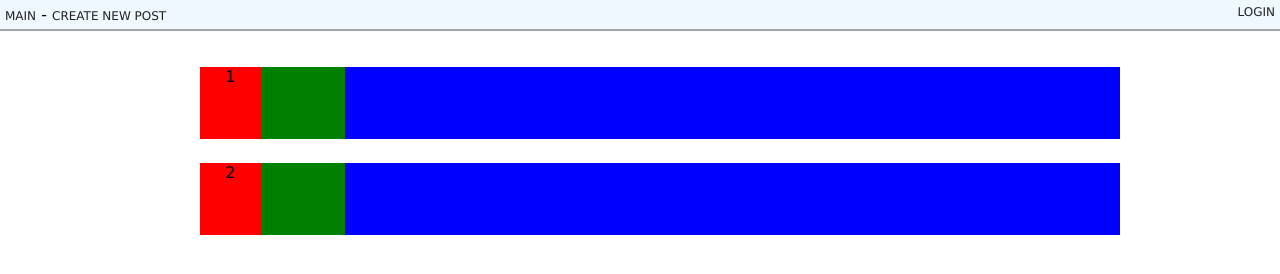
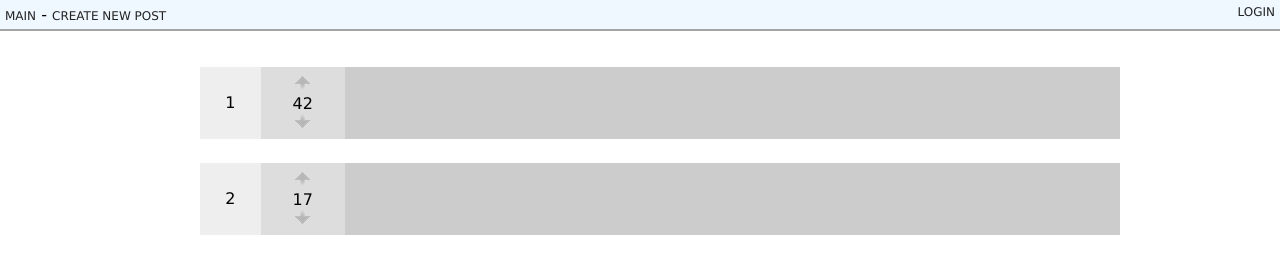
Before and after one commit to balintvecsey/redditfrontend, a plain HTML site: page index.html in a window 1280 px wide. Drawn offline with Linux system fonts and the light colour scheme.

Commit message:
add vote container design

```diff
--- a/index.html
+++ b/index.html
@@ -17,12 +17,30 @@
         <ol>
           <li>
             <div class="vote container">
+              <div class="button">
+                <img class="upvote" src="assets/upvote.png" alt="">
+              </div>
+              <div class="votecounter">
+                <p>42</p>
+              </div>
+              <div class="button">
+                <img class="downvote" src="assets/downvote.png" alt="">
+              </div>
             </div>
             <div class="content container">
             </div>
           </li>
           <li>
             <div class="vote container">
+              <div class="button">
+                <img class="upvote" src="assets/upvote.png" alt="">
+              </div>
+              <div class="votecounter">
+                <p>17</p>
+              </div>
+              <div class="button">
+                <img class="downvote" src="assets/downvote.png" alt="">
+              </div>
             </div>
             <div class="content container">
             </div>
--- a/style.css
+++ b/style.css
@@ -43,10 +43,11 @@ ol {
 ol li:before {
   width: 72px;
   height: 100%;
+  line-height: 72px;
   text-align: center;
   content: counter(custom) " ";
   counter-increment: custom;
-  background: red;
+  background: #eee;
 }
 
 li {
@@ -60,11 +61,15 @@ li {
 .vote {
   width: 100px;
   height: 100%;
-  background: green;
+  background: #ddd;
+  display: flex;
+  flex-flow: column nowrap;
+  align-items: center;
+  justify-content: center;
 }
 
 .content {
   width: 100%;
   height: 100%;
-  background: blue;
+  background: #ccc;
 }
```
